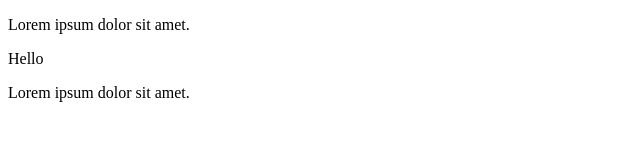
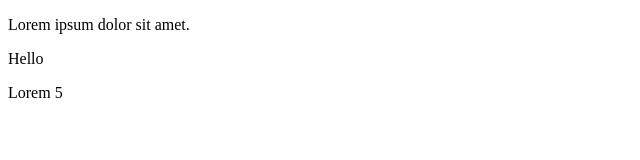
Before and after one commit to MariyaMogilnikova/test, a plain HTML site: page index.html in a window 1280 px wide. Shown: the whole page, without its empty margins (0-640 px from the left). Drawn offline with Linux system fonts and the light colour scheme.

Commit message:
commit 1.2

```diff
--- a/index.html
+++ b/index.html
@@ -9,6 +9,6 @@
 <body>
     <p>Lorem ipsum dolor sit amet.</p>
     <p>Hello</p>
-    <div>Lorem ipsum dolor sit amet.</div>
+    <div>Lorem 5</div>
 </body>
 </html>
```
